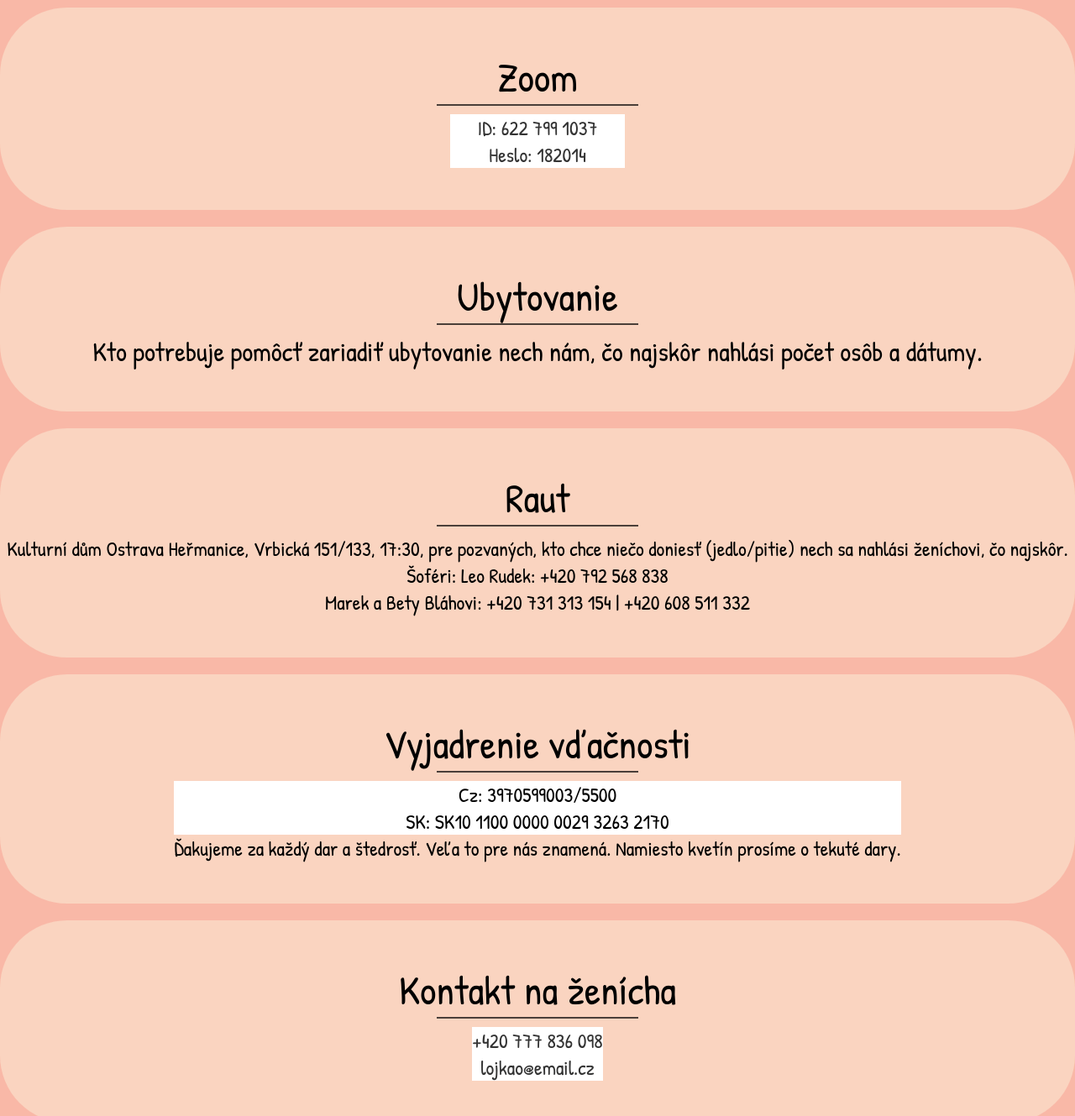
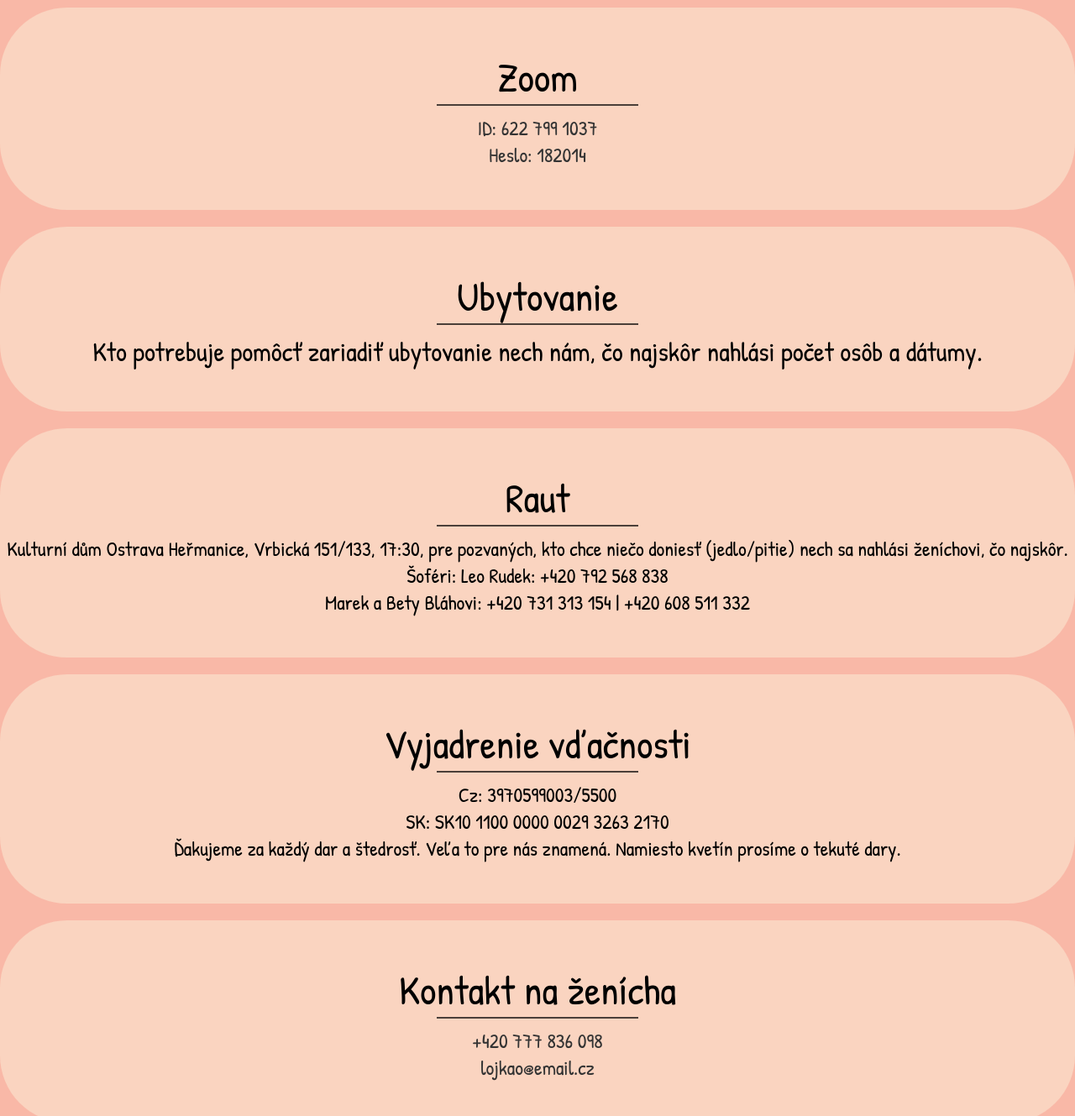
Before and after one commit to TinaSkid/tinaskid.github.io, a plain HTML site: page ondraaslavka/index.html in a window 1280 px wide. Shown: the part 1600-2929 px from the top of the page at 84% size. Drawn offline with Linux system fonts and the light colour scheme.

Commit message:
Update AT2_2.css

```diff
--- a/ondraaslavka/AT2_2.css
+++ b/ondraaslavka/AT2_2.css
@@ -165,7 +165,7 @@ header .nazov {
     align-items: center;
     justify-content: center;
     flex-direction: column;
-    background-color: white;
+   /* background-color: white;*/
 }
 
 .ubytovanie {
@@ -232,11 +232,11 @@ header .nazov {
     font-size: 1.5rem;
 }
 #kontainerDARY :nth-child(1) {
-    background-color: white;
+   /* background-color: white;*/
     text-align: center;
 }
 #kontainerDARY :nth-child(2) {
-    background-color: white;
+   /* background-color: white;*/
     text-align: center;
 }
 
@@ -259,7 +259,7 @@ header .nazov {
 }
 #kontainerKON p {
     font-size: 1.5rem;
-    background-color: white;
+   /* background-color: white;*/
     display: flex;
     align-items: center;
     justify-content: center;
```
